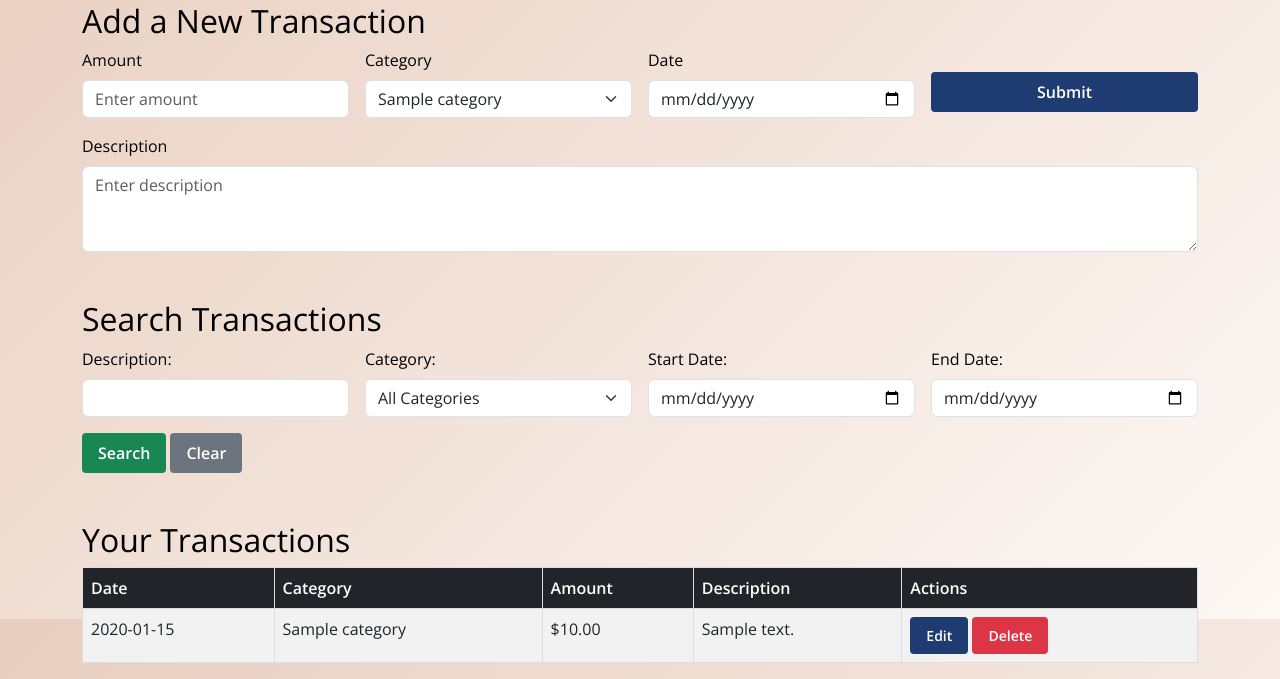
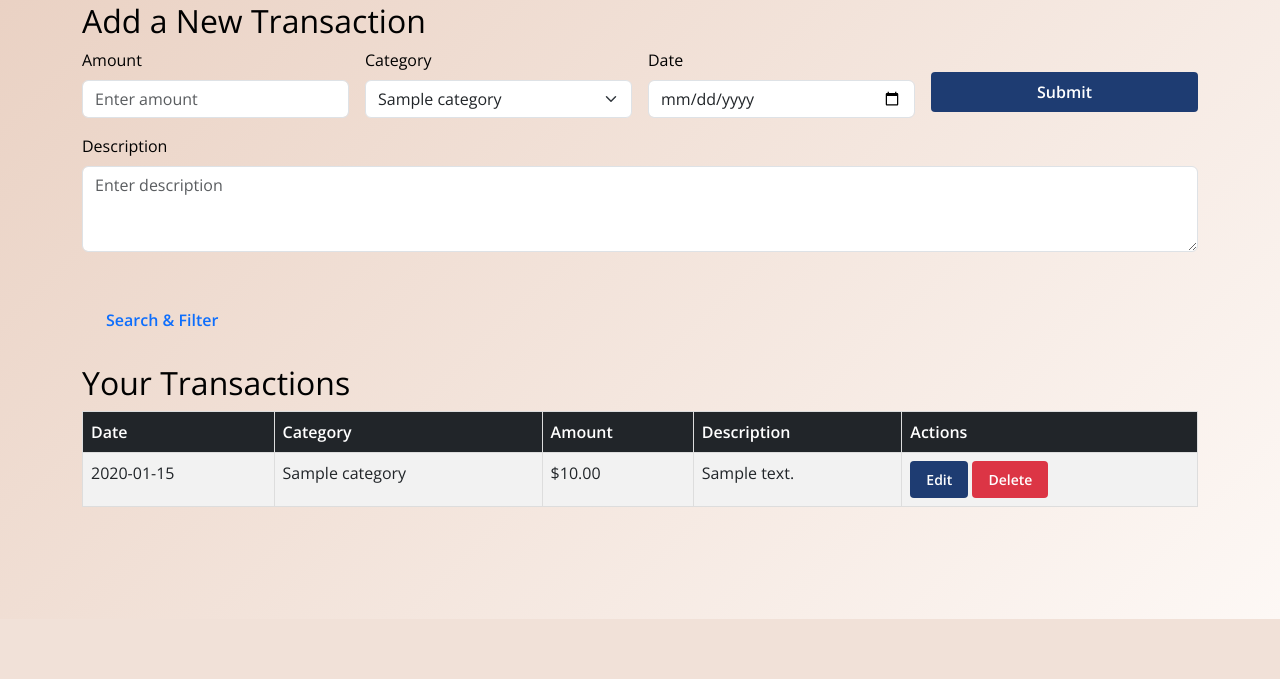
Before and after one commit to TailorBird93/FinanceTracker, a Flask app: page / in a window 1280 px wide. Shown: the part 181-860 px from the top of the page. After the commit the page ends 800 px from the top, so only its background shows below. Run offline with Flask 3, Linux system fonts and the light colour scheme; a user stored in the database is signed in; tables that the repository leaves empty hold one stand-in row (values such as "Sample post"); some libraries are stand-ins or nearby versions.

Commit message:
Add collapsable functionality to search field

```diff
--- a/app/models.py
+++ b/app/models.py
@@ -46,7 +46,7 @@ class Transaction(db.Model):
 class Budget(db.Model):
     id = db.Column(db.Integer, primary_key=True)
     amount = db.Column(db.Float, nullable=False)
-    month = db.Column(db.String(7), nullable=False)  # Format: YYYY-MM
+    month = db.Column(db.String(7), nullable=False)
     category_id = db.Column(db.Integer, db.ForeignKey('category.id'), nullable=False)
     user_id = db.Column(db.Integer, db.ForeignKey('user.id'), nullable=False)
 
--- a/app/routes.py
+++ b/app/routes.py
@@ -355,7 +355,7 @@ def change_password():
 def edit_category(category_id):
     category = Category.query.get_or_404(category_id)
     if category.user_id != current_user.id:
-        abort(403)  # Forbidden access
+        abort(403)
 
     form = CategoryForm(obj=category)
     if form.validate_on_submit():
@@ -374,7 +374,7 @@ def edit_category(category_id):
 def delete_category(category_id):
     category = Category.query.get_or_404(category_id)
     if category.user_id != current_user.id:
-        abort(403)  # Forbidden access
+        abort(403)
 
     db.session.delete(category)
     db.session.commit()
--- a/config.py
+++ b/config.py
@@ -3,7 +3,7 @@ import os
 basedir = os.path.abspath(os.path.dirname(__file__))
 
 class Config:
-    SECRET_KEY = os.environ.get('SECRET_KEY') or 'your_default_secret_key'
+    SECRET_KEY = os.environ.get('SECRET_KEY') or 'your_secret_key_here'
     SQLALCHEMY_DATABASE_URI = os.environ.get('DATABASE_URL') or \
         'sqlite:///' + os.path.join(basedir, 'app.db')
     SQLALCHEMY_TRACK_MODIFICATIONS = False
--- a/templates/index.html
+++ b/templates/index.html
@@ -1,12 +1,9 @@
-<!-- templates/index.html -->
-
 {% extends 'base.html' %}
 {% block title %}Home - Finance Tracker{% endblock %}
 {% block content %}
 <h1>Welcome, {{ current_user.username }}!</h1>
 <p>Track your income, expenses, and budgets all in one place.</p>
 
-<!-- Add Transaction Form -->
 <h2>Add a New Transaction</h2>
 <form method="post" class="row g-3">
     {{ form.hidden_tag() }}
@@ -59,8 +56,15 @@
     </div>
 </form>
 
-<!-- Search and Filter Form -->
-<h2 class="mt-5">Search Transactions</h2>
+<div class="mt-5 mb-3">
+    <button class="btn btn-outline-primary" type="button" data-bs-toggle="collapse" data-bs-target="#searchCollapse" aria-expanded="false" aria-controls="searchCollapse">
+        <i class="bi bi-search me-2"></i>Search & Filter
+    </button>
+</div>
+
+<div class="collapse {% if search_description or search_category or search_start_date or search_end_date %}show{% endif %}" id="searchCollapse">
+    <div class="card card-body mb-4">
+        <h2 class="h4 mb-3">Search Transactions</h2>
         <form method="get" action="{{ url_for('index') }}" class="row g-3">
             <div class="col-md-3">
                 <label for="description" class="form-label">Description:</label>
@@ -88,9 +92,10 @@
                 <a href="{{ url_for('index') }}" class="btn btn-secondary">Clear</a>
             </div>
         </form>
+    </div>
+</div>
 
-<!-- Display Transactions -->
-<h2 class="mt-5">Your Transactions</h2>
+<h2 class="mt-4">Your Transactions</h2>
 {% if transactions %}
     <div class="table-responsive">
         <table class="table table-striped table-hover">
```
Lines whose indentation alone changed are shown as unchanged.
